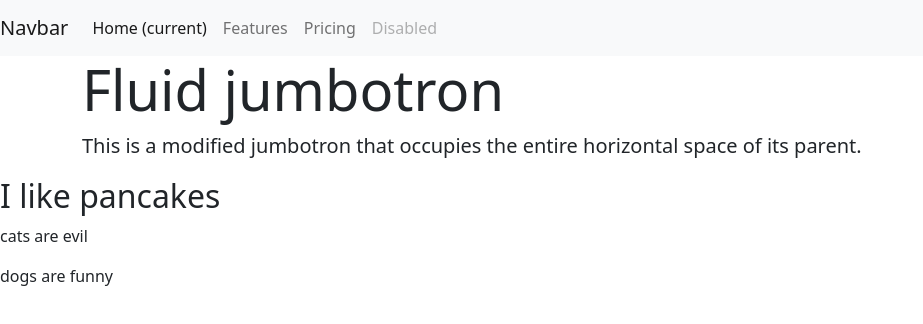
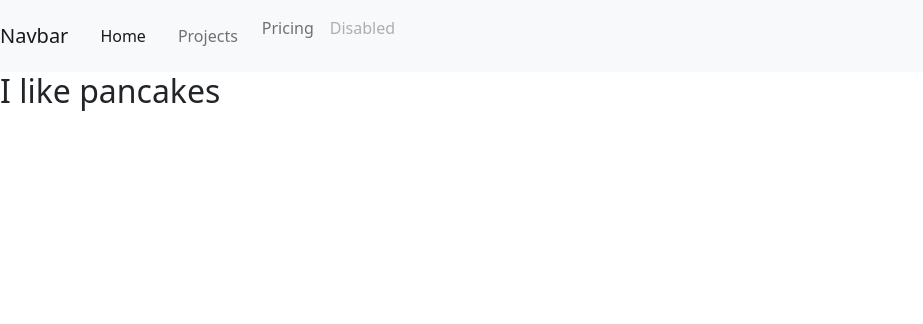
Before and after one commit to Pav85/my-react-portfolio, a React (Create React App) app: page / in a window 1280 px wide. Shown: the top 324 px of the page, without its empty margins (0-923 px from the left). Built offline with nearby package versions, Linux system fonts and the light colour scheme.

Commit message:
react router added partially

```diff
--- a/package.json
+++ b/package.json
@@ -9,6 +9,7 @@
     "bootstrap": "^5.2.3",
     "react": "^18.2.0",
     "react-dom": "^18.2.0",
+    "react-router-dom": "^6.8.2",
     "react-scripts": "5.0.1",
     "web-vitals": "^2.1.4"
   },
--- a/src/App.js
+++ b/src/App.js
@@ -6,16 +6,26 @@ import ContactPage from "./components/ContactPage/ContactPage";
 import Header from "./components/Header/Header";
 import ProjectsPage from "./components/ProjectsPage/ProjectsPage";
 import Jumbotron from "./components/Jumbotron/Jumbotron";
+import { BrowserRouter as Router, Route, Routes } from "react-router-dom";
 
 function App() {
   return (
-    <div>
-      <Header />
-      <Jumbotron />
-      <HomePage />
-      <ContactPage />
-      <ProjectsPage />
-    </div>
+    // <div>
+    //   <Header />
+    //   <Jumbotron />
+    //   <HomePage />
+    //   <ContactPage />
+    //   <ProjectsPage />
+    // </div>
+    <Router>
+      <div>
+        <Header />
+        <Routes>
+          <Route path="/" element={<HomePage />} />
+          <Route path="projects" element={<ProjectsPage />} />
+        </Routes>
+      </div>
+    </Router>
   );
 }
 
--- a/src/components/Header/Header.js
+++ b/src/components/Header/Header.js
@@ -1,4 +1,5 @@
 import React from "react";
+import { NavLink } from "react-router-dom";
 
 function Header() {
   return (
@@ -19,11 +20,28 @@ function Header() {
       </button>
       <div class="collapse navbar-collapse" id="navbarNavAltMarkup">
         <div class="navbar-nav">
-          <a class="nav-link active" href="#">
-            Home <span class="sr-only">(current)</span>
+          <a class="nav-link" href="#">
+            {/* Home <span class="sr-only">(current)</span> */}
+            <NavLink
+              to="/"
+              end
+              className={({ isActive }) =>
+                isActive ? "nav-link active" : "nav-link"
+              }
+            >
+              Home
+            </NavLink>
           </a>
           <a class="nav-link" href="#">
-            Features
+            <NavLink
+              to="projects"
+              end
+              className={({ isActive }) =>
+                isActive ? "nav-link active" : "nav-link"
+              }
+            >
+              Projects
+            </NavLink>
           </a>
           <a class="nav-link" href="#">
             Pricing
```
Also changed, not shown: 1 other file (tests, documents, lock files or other folders).
